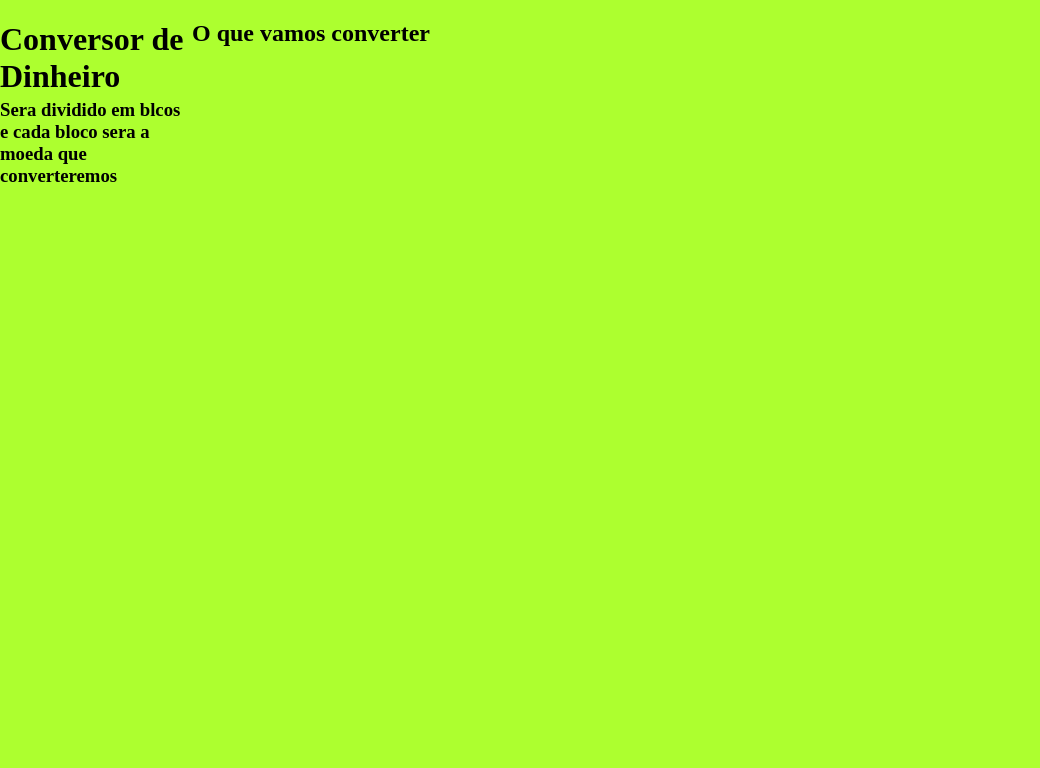
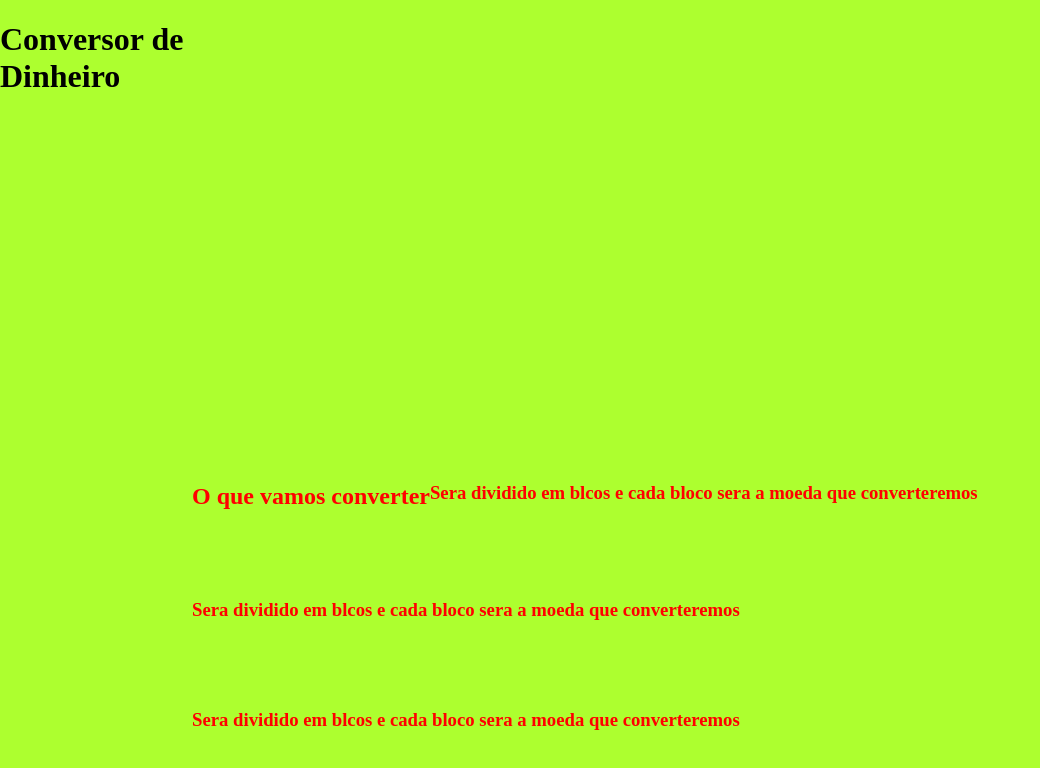
Before and after one commit to Nunes-Willi/Conersor-de-Dinheiro, a Vue app: page / in a window 1280 px wide. Shown: the top 768 px of the page, without its empty margins (0-1040 px from the left). Built offline with nearby package versions, Linux system fonts and the light colour scheme.

Commit message:
App, Base, ContP, MenuP

```diff
--- a/src/App.vue
+++ b/src/App.vue
@@ -1,10 +1,9 @@
 <script>
 import HeadeR from "@/components/HeadeR.vue";
-import MenuPrinc from "./components/MenuPrinc.vue";
-import ContPrinc from "./components/ContPrinc.vue";
+import MenuPrinc from "@/components/MenuPrinc.vue";
 
 export default {
-  components: {HeadeR, MenuPrinc, ContPrinc}
+  components: {HeadeR, MenuPrinc}
 };
 </script>
 
@@ -14,6 +13,4 @@ export default {
 
   <MenuPrinc/>
 
-  <ContPrinc/>
-
 </template>
--- a/src/assets/base.css
+++ b/src/assets/base.css
@@ -18,3 +18,15 @@ body {
     "content "
     "footer footer";
 }
+
+#Header {
+  grid-area: header;
+  color: black;
+}
+
+#Content {
+  grid-area: content;
+  display: flex;
+  flex-wrap: wrap;
+  color:  red;
+}
--- a/src/components/ContPrinc.vue
+++ b/src/components/ContPrinc.vue
@@ -3,5 +3,7 @@ export default {};
 </script>
 
 <template>
-<h3>Sera dividido em blcos e cada bloco sera a moeda que converteremos</h3>
+<article class ="Money">
+    <h3>Sera dividido em blcos e cada bloco sera a moeda que converteremos</h3>
+</article>
 </template>
--- a/src/components/MenuPrinc.vue
+++ b/src/components/MenuPrinc.vue
@@ -1,8 +1,17 @@
 <script>
-export default {};
+import ContPrinc from "@/components/ContPrinc.vue";
+
+export default {
+    components:{ContPrinc}
+};
 </script>
 <template>
 <main id="Content">
  <h2>O que vamos converter</h2>
+ <ContPrinc />
+
+ <ContPrinc />
+
+ <ContPrinc />
 </main>
 </template>
```
